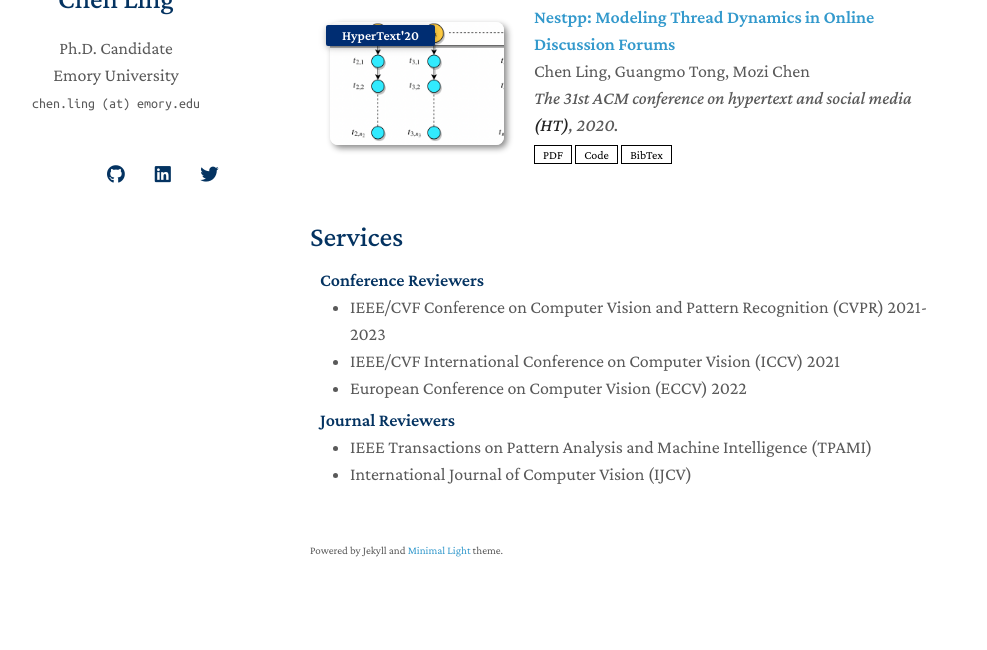
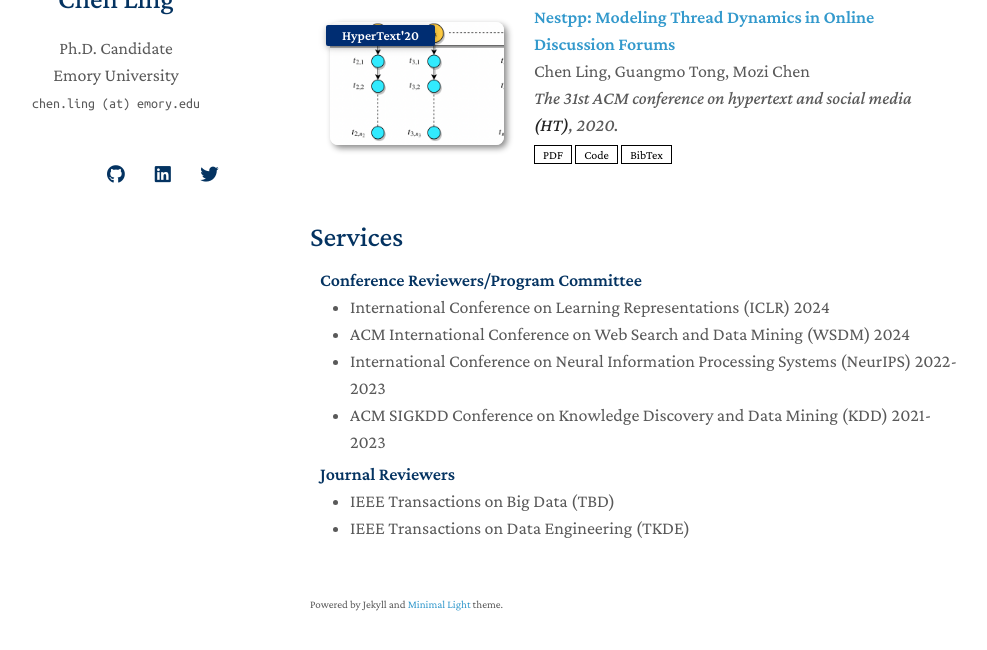
Before and after one commit to lingchen0331/lingchen0331.github.io, a Jekyll site: the page built from index.md, in a window 1280 px wide and 900 px high, scrolled down 2619 px, cut to the strip 214-864 px from the top of the window. Shown: the whole strip, without its empty margins (160-1147 px from the left). Built offline with Jekyll 4.4.1, drawn with Linux system fonts in a browser that asks for light colours; nearby versions of some CDN libraries; a style sheet for code colours, icons or effects is not loaded; our own code applies the rules of GitHub Pages for plain Markdown files.

Commit message:
09/18 Updates

```diff
--- a/_includes/services.md
+++ b/_includes/services.md
@@ -1,16 +1,17 @@
 ## Services
 
-<h4 style="margin:0 10px 0;">Conference Reviewers</h4>
+<h4 style="margin:0 10px 0;">Conference Reviewers/Program Committee</h4>
 
 <ul style="margin:0 0 5px;">
-  <li><a href="http://cvpr2023.thecvf.com/"><autocolor>IEEE/CVF Conference on Computer Vision and Pattern Recognition (CVPR) 2021-2023</autocolor></a></li>
-  <li><a href="http://iccv2021.thecvf.com/"><autocolor>IEEE/CVF International Conference on Computer Vision (ICCV) 2021</autocolor></a></li>
-  <li><a href="https://eccv2022.ecva.net/"><autocolor>European Conference on Computer Vision (ECCV) 2022</autocolor></a></li>
+  <li><a href="https://iclr.cc//"><autocolor>International Conference on Learning Representations (ICLR) 2024</autocolor></a></li>
+  <li><a href="https://www.wsdm-conference.org/2024"><autocolor>ACM International Conference on Web Search and Data Mining (WSDM) 2024</autocolor></a></li>
+  <li><a href="https://nips.cc/Conferences/2023"><autocolor>International Conference on Neural Information Processing Systems (NeurIPS) 2022-2023</autocolor></a></li>
+  <li><a href="https://kdd.org/kdd2023/"><autocolor>ACM SIGKDD Conference on Knowledge Discovery and Data Mining (KDD) 2021-2023</autocolor></a></li>
 </ul>
 
 <h4 style="margin:0 10px 0;">Journal Reviewers</h4>
 
 <ul style="margin:0 0 20px;">
-  <li><a href="https://www.computer.org/csdl/journal/tp"><autocolor>IEEE Transactions on Pattern Analysis and Machine Intelligence (TPAMI)</autocolor></a></li>
-  <li><a href="https://www.springer.com/journal/11263"><autocolor>International Journal of Computer Vision (IJCV)</autocolor></a></li>
+  <li><a href="https://www.computer.org/csdl/journal/tp"><autocolor>IEEE Transactions on Big Data (TBD)</autocolor></a></li>
+  <li><a href="https://www.springer.com/journal/11263"><autocolor>IEEE Transactions on Data Engineering (TKDE)</autocolor></a></li>
 </ul>
```
